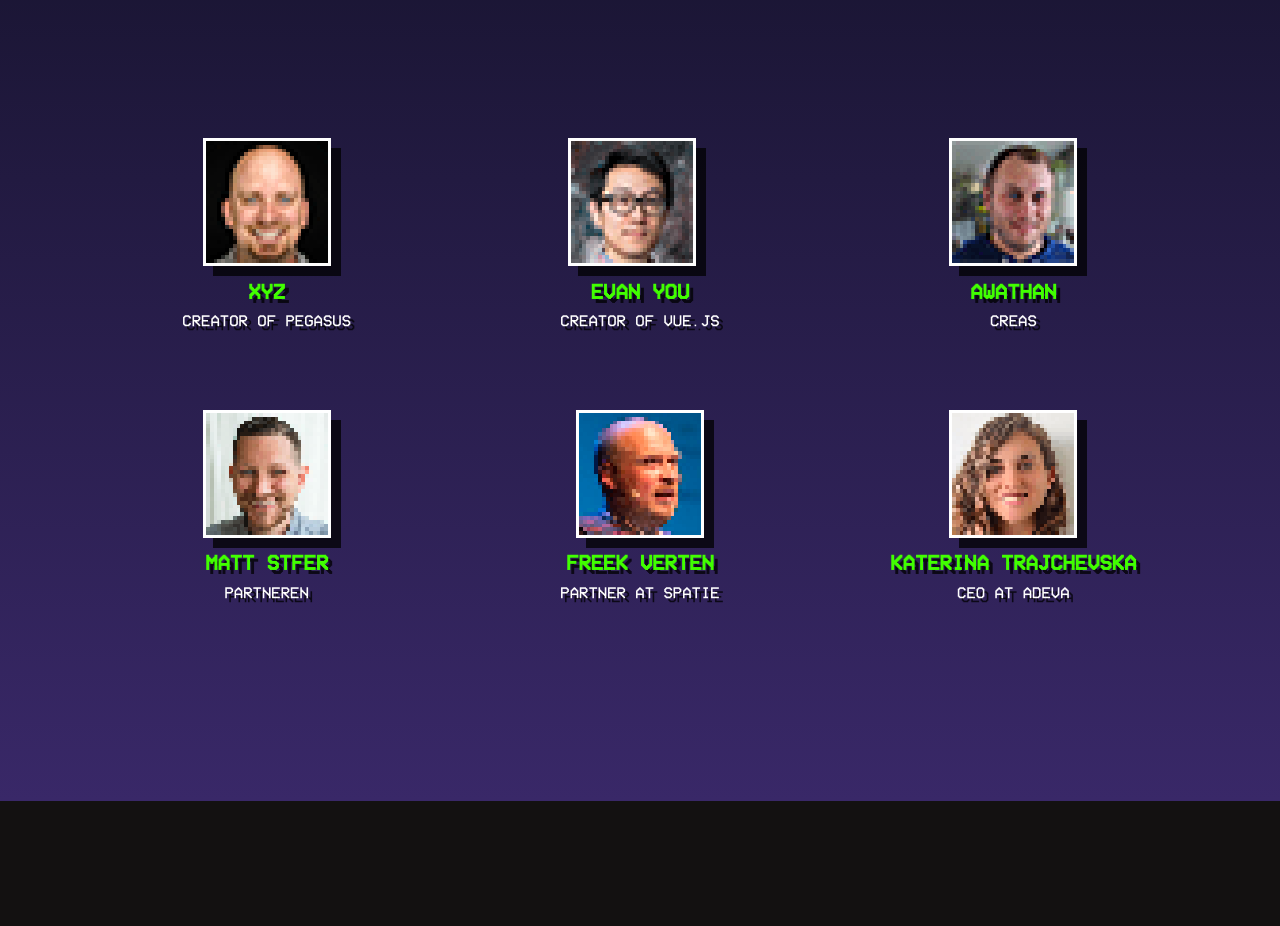
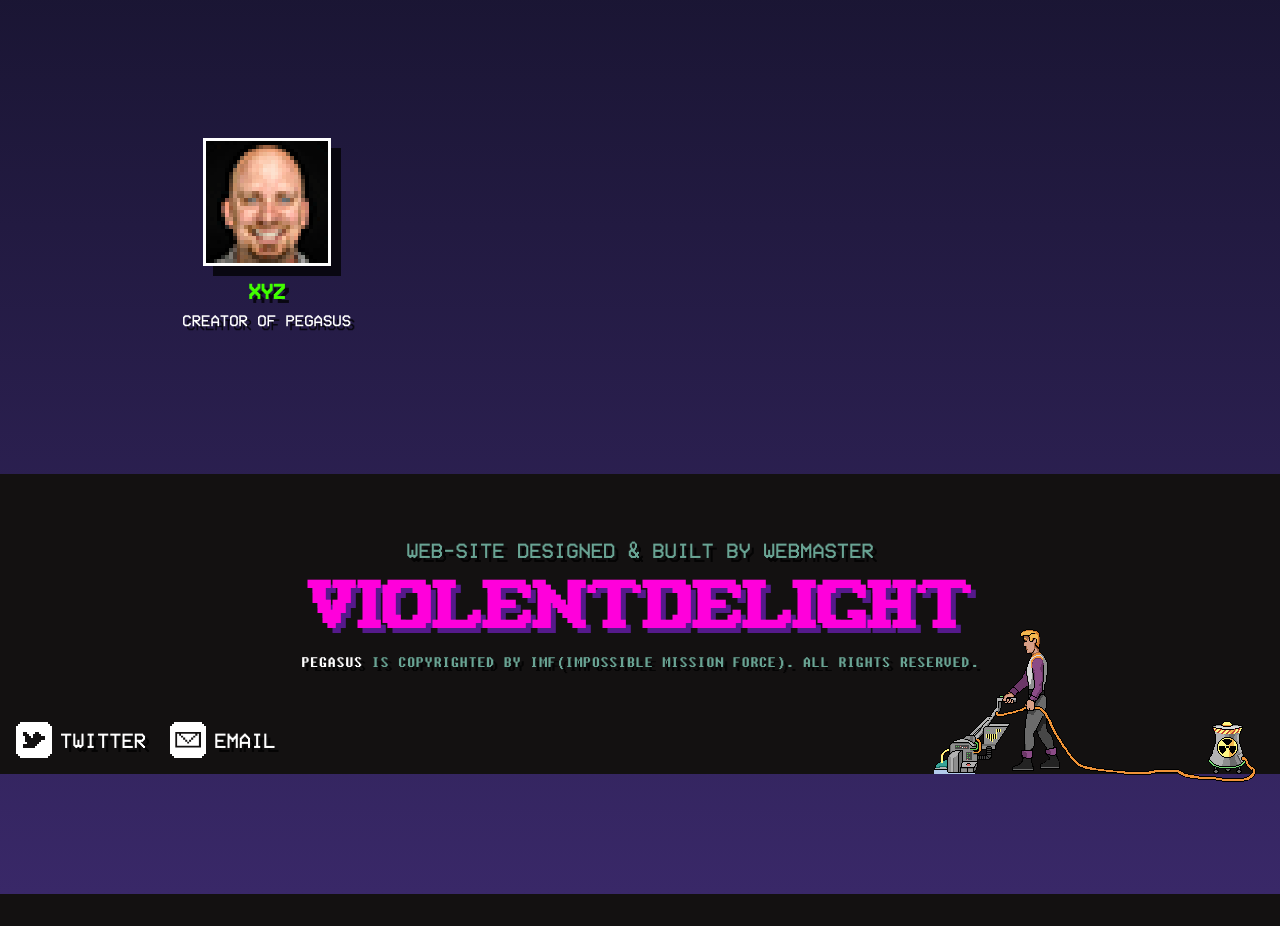
Before and after one commit to chimmykk/justanew, a plain HTML site: page index.html in a window 1280 px wide. Shown: the part 9380-10306 px from the top of the page. After the commit the page ends 10274 px from the top, so only its background shows below. Drawn offline with Linux system fonts and the light colour scheme.

Commit message:
Update index.html

```diff
--- a/index.html
+++ b/index.html
@@ -412,52 +412,7 @@
     <div>
         <h3 class="text-green text-sm my-1">xyz</h3>
         <p class="text-xs">Creator of Pegasus</p>
-    </div>
-</div>
-<div class="px-2 w-full md:w-1/3 mb-7 text-center">
-    <a href="https://twitter.com/youyuxi" class="mr-2" style="height: 128px; width: 128px;">
-        <img src="img/speakers/evan-you.gif" class="shadow-flat group-hover:hidden border-3 border-white" alt="Evan You" height="128" width="128">
-    </a>
-    <div>
-        <h3 class="text-green text-sm my-1">Evan You</h3>
-        <p class="text-xs">Creator of Vue.js</p>
-    </div>
-</div>
-<div class="px-2 w-full md:w-1/3 mb-7 text-center">
-    <a href="https://twitter.com/adamwathan" class="" style="height: 128px; width: 128px;">
-        <img src="img/speakers/adam-wathan.gif" class="shadow-flat group-hover:hidden border-3 border-white" alt="Adam Wathan" height="128" width="128">
-    </a>
-    <div>
-        <h3 class="text-green text-sm my-1">AWathan</h3>
-        <p class="text-xs">CreaS</p>
-    </div>
-</div>
-<div class="px-2 w-full md:w-1/3 mb-7 text-center">
-    <a href="https://twitter.com/stauffermatt" class="" style="height: 128px; width: 128px;">
-        <img src="img/speakers/matt-stauffer.gif" class="shadow-flat group-hover:hidden border-3 border-white" alt="The devilishly handsome Matt Stauffer" height="128" width="128">
-    </a>
-    <div>
-        <h3 class="text-green text-sm my-1">Matt Stfer</h3>
-        <p class="text-xs">Partneren</p>
-    </div>
-</div>
-<div class="px-2 w-full md:w-1/3 mb-7 text-center">
-    <a href="https://twitter.com/freekmurze" class="" style="height: 128px; width: 128px;">
-        <img src="img/speakers/freek-van-der-herten.gif" class="shadow-flat group-hover:hidden border-3 border-white" alt="Freek Van der Herten" height="128" width="128">
-    </a>
-    <div>
-        <h3 class="text-green text-sm my-1">Freek Verten</h3>
-        <p class="text-xs">Partner at Spatie</p>
-    </div>
-</div>
-<div class="px-2 w-full md:w-1/3 mb-7 text-center">
-    <a href="https://twitter.com/ktrajchevska" class="" style="height: 128px; width: 128px;">
-        <img src="img/speakers/katerina-trajchevska.gif" class="shadow-flat group-hover:hidden border-3 border-white" alt="Katerina Trajchevska" height="128" width="128">
-    </a>
-    <div>
-        <h3 class="text-green text-sm my-1">Katerina Trajchevska</h3>
-        <p class="text-xs">CEO at Adeva</p>
-    </div>
+
 
     </div>
 </div>
```
